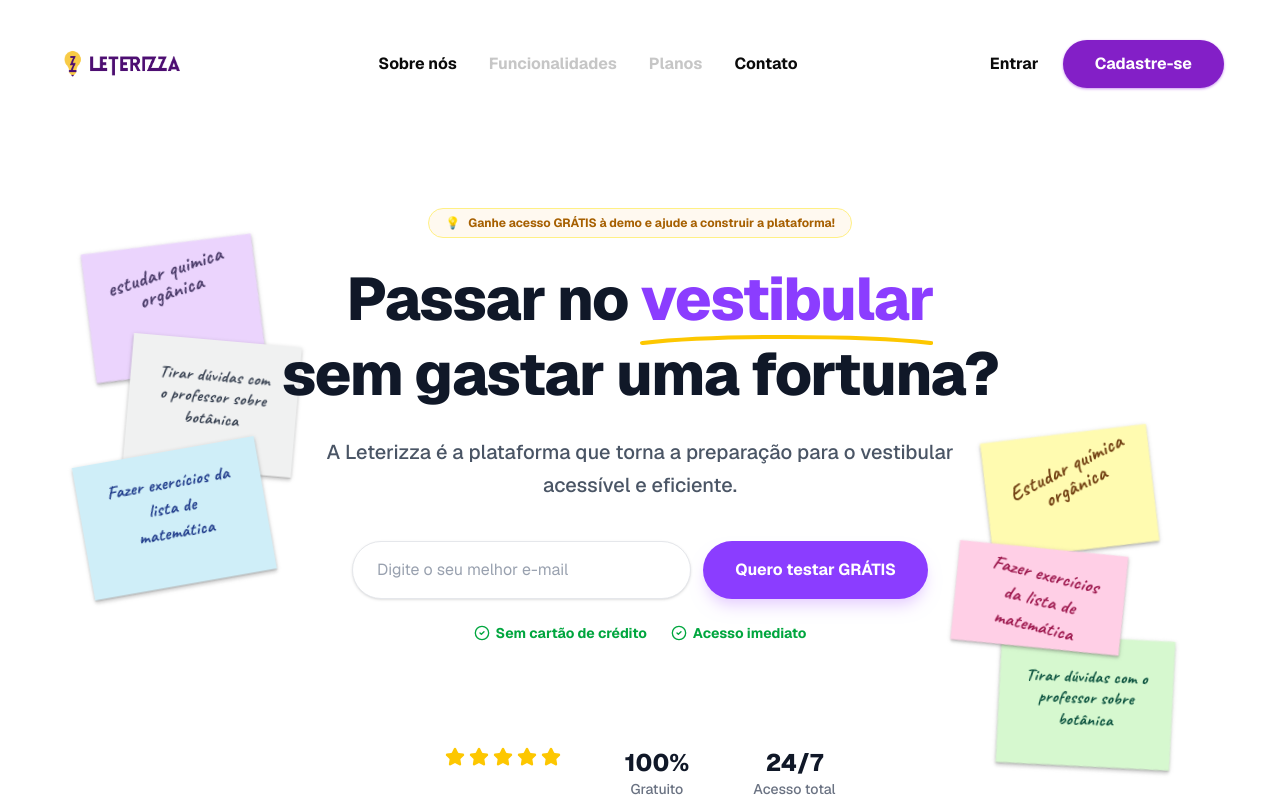
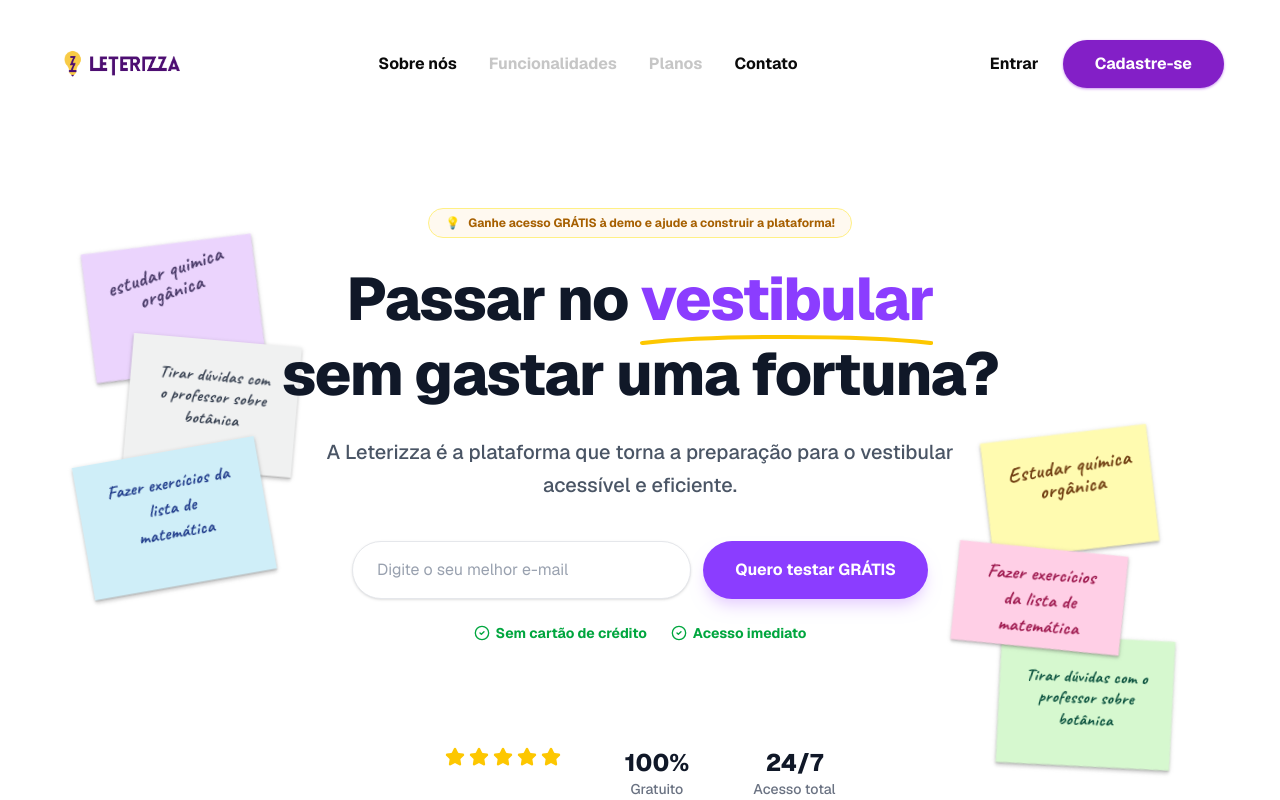
Before and after one commit to leterizza/LandingPage, a Next.js app: page / in a window 1280 px wide. Shown: the top 800 px of the page. Built offline with nearby package versions, Linux system fonts and the light colour scheme.

Commit message:
fix postit

```diff
--- a/src/app/page.tsx
+++ b/src/app/page.tsx
@@ -91,7 +91,7 @@ export default function Home() {
                   quality={100}
                 />
                 <div className="absolute inset-0 flex items-start justify-center px-4 pt-8 sm:px-6 sm:pt-11 lg:px-8 lg:pt-14">
-                  <p style={{ fontFamily: 'var(--font-caveat), "Bradley Hand", cursive', transform: 'rotate(-30deg)' }} className="text-[#713F12] font-bold text-[11px] sm:text-[15px] lg:text-[19px] xl:text-[21px] text-center leading-none tracking-wide">
+                  <p style={{ fontFamily: 'var(--font-caveat), "Bradley Hand", cursive', transform: 'rotate(-12deg)' }} className="text-[#713F12] font-bold text-[11px] sm:text-[15px] lg:text-[19px] xl:text-[21px] text-center leading-none tracking-wide">
                     Estudar química orgânica
                   </p>
                 </div>
@@ -108,7 +108,7 @@ export default function Home() {
                   quality={100}
                 />
                 <div className="absolute inset-0 flex items-start justify-center px-4 pt-8 sm:px-6 sm:pt-11 lg:px-8 lg:pt-14">
-                  <p style={{ fontFamily: 'var(--font-caveat), "Bradley Hand", cursive', transform: 'rotate(20deg)' }} className="text-[#9D174D] font-bold text-[10px] sm:text-[14px] lg:text-[17px] xl:text-[19px] text-center leading-snug tracking-wide">
+                  <p style={{ fontFamily: 'var(--font-caveat), "Bradley Hand", cursive', transform: 'rotate(10deg)' }} className="text-[#9D174D] font-bold text-[10px] sm:text-[14px] lg:text-[17px] xl:text-[19px] text-center leading-snug tracking-wide">
                     Fazer exercícios da lista de matemática
                   </p>
                 </div>
```
